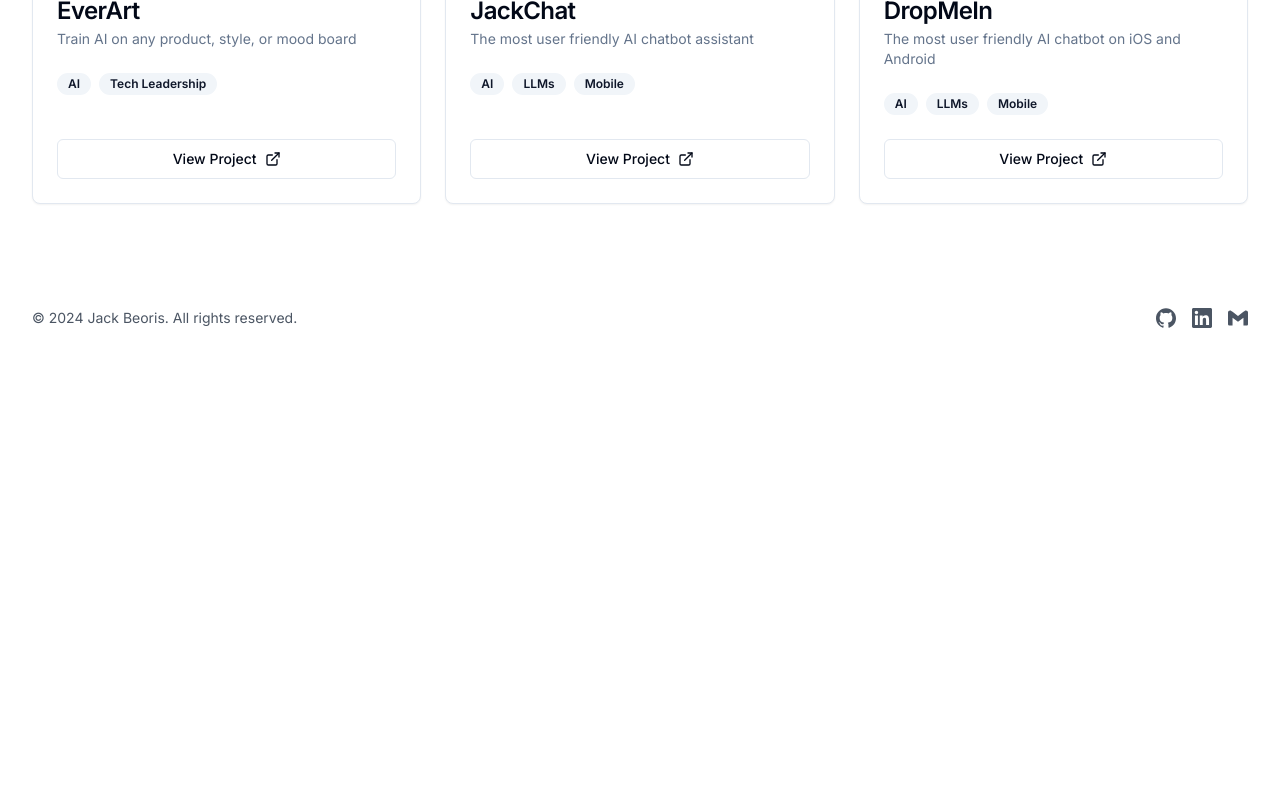
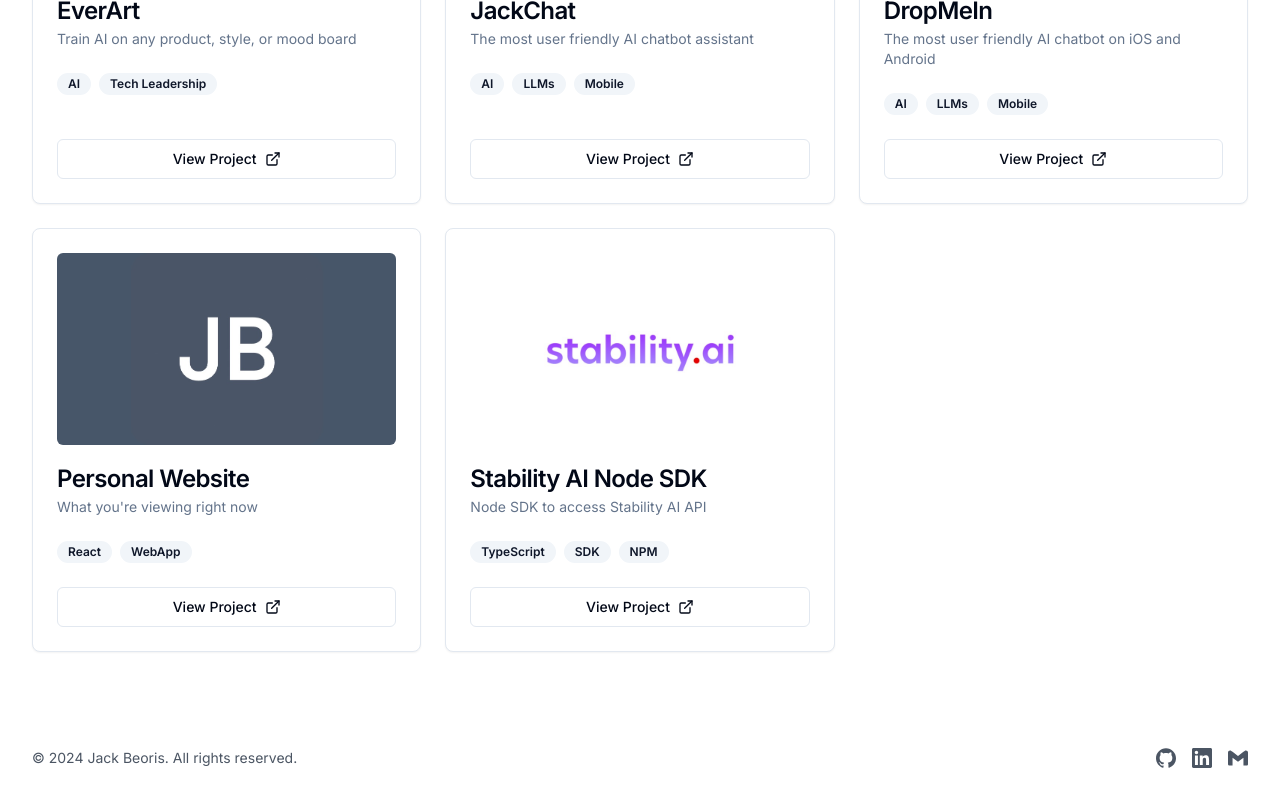
Before and after one commit to jbeoris/personal-website, a Next.js app: page /projects in a window 1280 px wide. Shown: the part 440-1240 px from the top of the page. Before the commit the page ends 800 px from the top, so only its background shows below. Built offline with nearby package versions, Linux system fonts and the light colour scheme.

Commit message:
update projects page

```diff
--- a/src/app/projects/page.tsx
+++ b/src/app/projects/page.tsx
@@ -24,6 +24,20 @@ const ProjectsPage = () => {
       link: "https://dropmein.ai",
       imageUrl: "/images/dropmein.jpeg"
     },
+    {
+      title: "Personal Website",
+      description: "What you're viewing right now",
+      tags: ["React", "WebApp"],
+      link: "https://github.com/jbeoris/personal-website",
+      imageUrl: "/images/personal.jpeg"
+    },
+    {
+      title: "Stability AI Node SDK",
+      description: "Node SDK to access Stability AI API",
+      tags: ["TypeScript", "SDK", "NPM"],
+      link: "https://www.npmjs.com/package/stability-ai",
+      imageUrl: "/images/stability.jpeg"
+    },
     // Add more projects as needed
   ]
 
```
Also changed, not shown: public/images/personal.jpeg (added), public/images/stability.jpeg (added).
